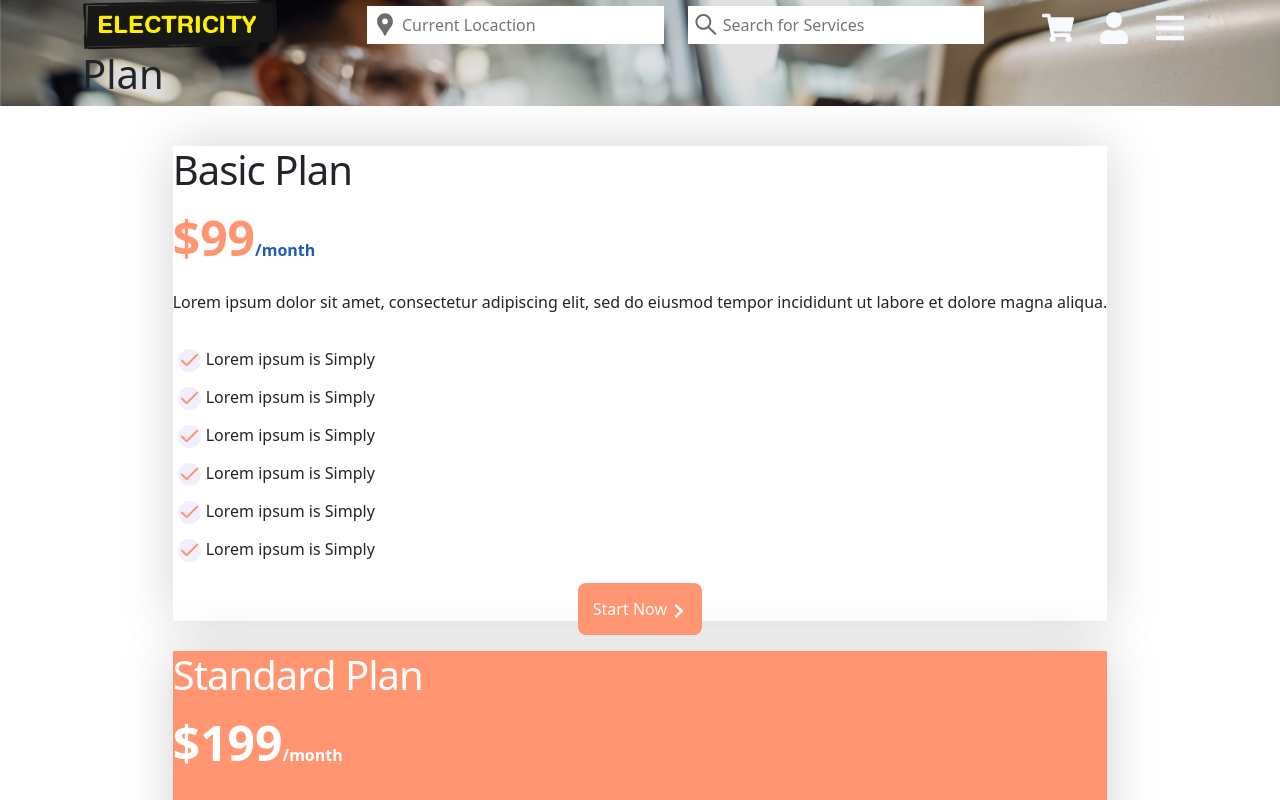
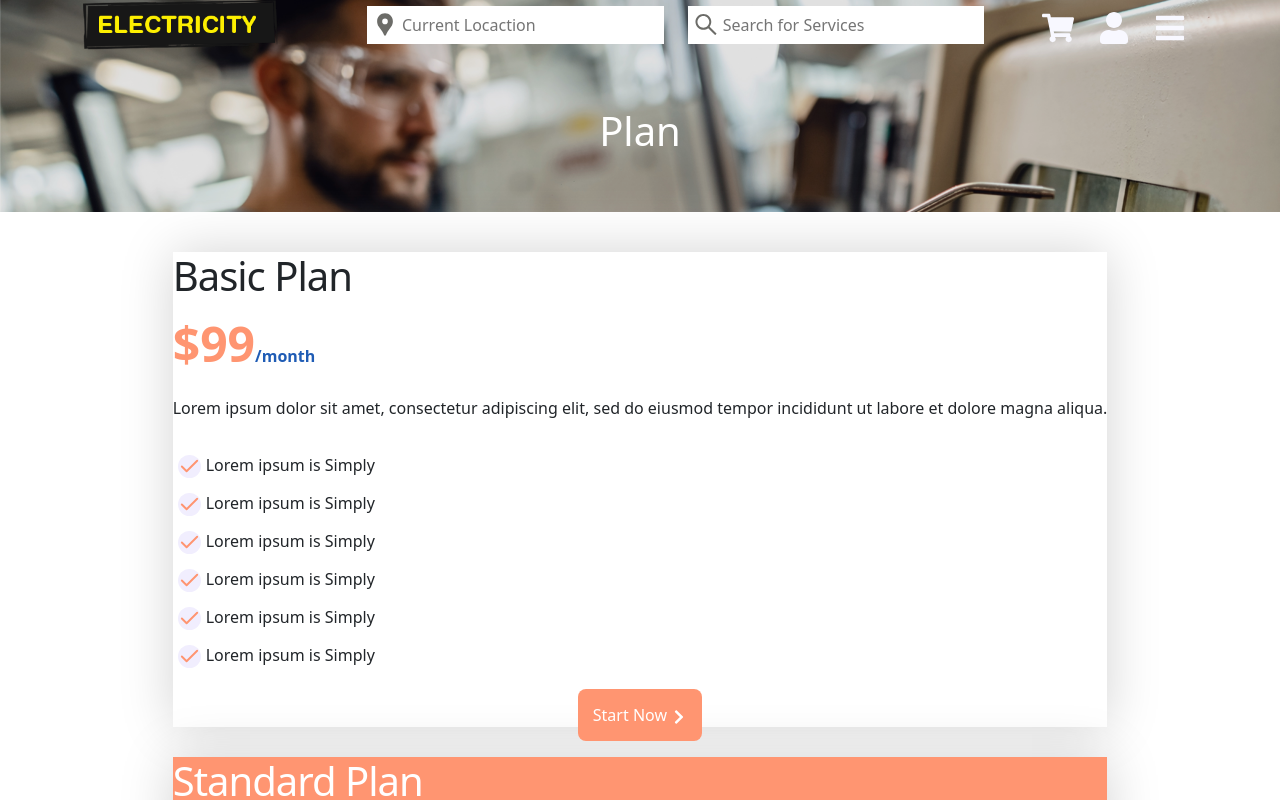
Before and after one commit to piyushNextupgrad/electricitySudhanshuUser, a Next.js app: page /plan in a window 1280 px wide. Shown: the top 800 px of the page. Built offline with nearby package versions, Linux system fonts and the light colour scheme.

Commit message:
Update globals.css
inner title css

```diff
--- a/src/app/globals.css
+++ b/src/app/globals.css
@@ -60,3 +60,9 @@ img {
 .swiper-button-prev::after {
   display: none;
 }
+.innerheading {
+  text-align: center;
+  margin: 0 0;
+  padding: 5% 0 5% 0;
+  color: #fff;
+}
```
